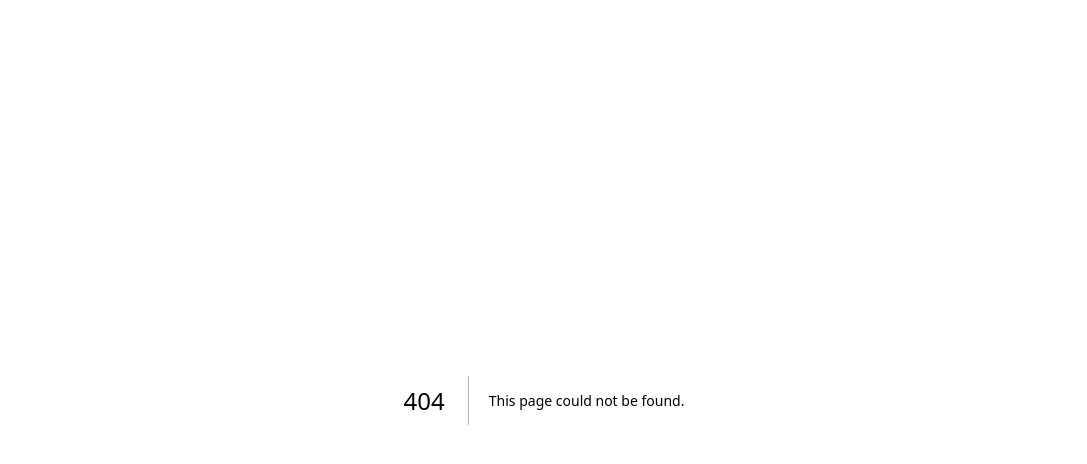
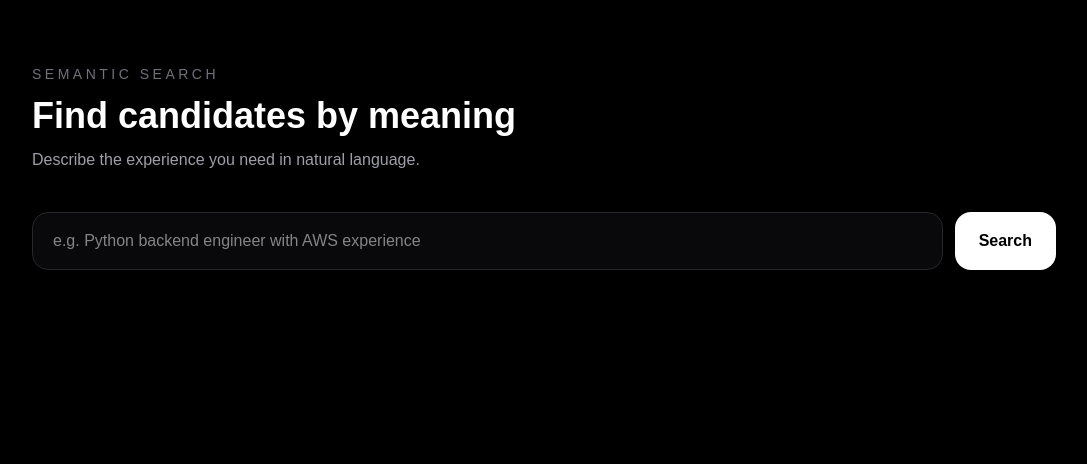
Before and after one commit to nitiny0001/Resume-Parser, a Next.js app in the folder frontend/: page /search in a window 1280 px wide. Before the commit this address had no page. Shown: the top 464 px of the page, without its empty margins (96-1183 px from the left). Built offline with nearby package versions, Linux system fonts and the light colour scheme; no server answers.

Commit message:
feat: add semantic search foundation

```diff
--- /dev/null
+++ b/frontend/app/search/page.tsx
@@ -0,0 +1,41 @@
+"use client";
+
+import { useState } from "react";
+
+const API_URL = process.env.NEXT_PUBLIC_API_URL ?? "http://localhost:8000";
+
+export default function SearchPage() {
+  const [query, setQuery] = useState("");
+  const [status, setStatus] = useState("");
+
+  async function search() {
+    setStatus("Searching...");
+    const response = await fetch(`${API_URL}/api/search/candidates`, {
+      method: "POST",
+      headers: { "Content-Type": "application/json" },
+      body: JSON.stringify({ query }),
+    });
+    const data = await response.json();
+    setStatus(data.results.length ? `${data.results.length} candidates found` : "No candidates indexed yet.");
+  }
+
+  return (
+    <main className="min-h-screen bg-black px-6 py-16 text-white">
+      <div className="mx-auto max-w-5xl">
+        <p className="text-sm uppercase tracking-[0.25em] text-zinc-500">Semantic search</p>
+        <h1 className="mt-3 text-4xl font-bold">Find candidates by meaning</h1>
+        <p className="mt-3 text-zinc-400">Describe the experience you need in natural language.</p>
+        <div className="mt-10 flex gap-3">
+          <input
+            value={query}
+            onChange={(event) => setQuery(event.target.value)}
+            placeholder="e.g. Python backend engineer with AWS experience"
+            className="flex-1 rounded-2xl border border-zinc-800 bg-zinc-950 px-5 py-4 outline-none focus:border-zinc-500"
+          />
+          <button onClick={search} className="rounded-2xl bg-white px-6 font-semibold text-black">Search</button>
+        </div>
+        {status && <p className="mt-6 text-zinc-400">{status}</p>}
+      </div>
+    </main>
+  );
+}
```
